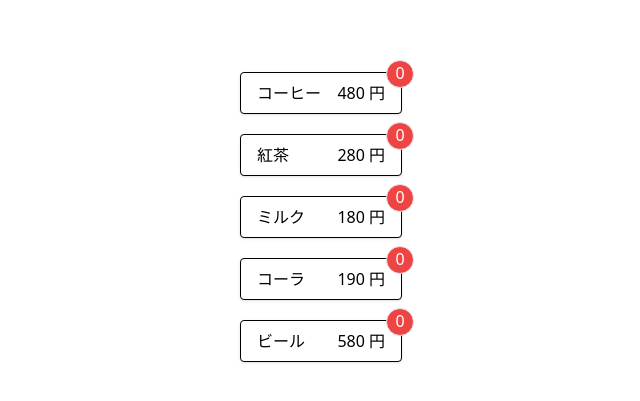
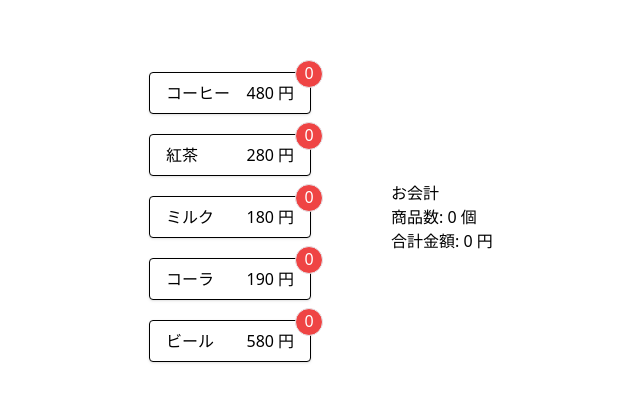
Before and after one commit to t-tajiri/track-cafe, a React (Create React App) app: page / in a window 1280 px wide. Shown: the part 183-584 px from the top of the page, without its empty margins (319-959 px from the left). Built offline with nearby package versions, Linux system fonts and the light colour scheme.

Commit message:
feat: 商品数と合計金額の表示

```diff
--- a/src/App.tsx
+++ b/src/App.tsx
@@ -5,7 +5,7 @@ export const CURRENCY_TYPE = "円";
 export const App: React.FC = () => {
   return (
     <div className="flex h-screen">
-      <div className="m-auto">
+      <div className="m-auto flex gap-x-20">
         <div className="flex flex-col gap-5">
           <PurchaseButton
             id={"coffee"}
@@ -38,6 +38,13 @@ export const App: React.FC = () => {
             currencyType={CURRENCY_TYPE}
           />
         </div>
+        <div className="flex flex-col justify-center">
+          <div>お会計</div>
+          <div className="flex flex-col">
+            <span id="count">商品数: 0 個</span>
+            <span id="price">合計金額: 0 円</span>
+          </div>
+        </div>
       </div>
     </div>
   );
```
